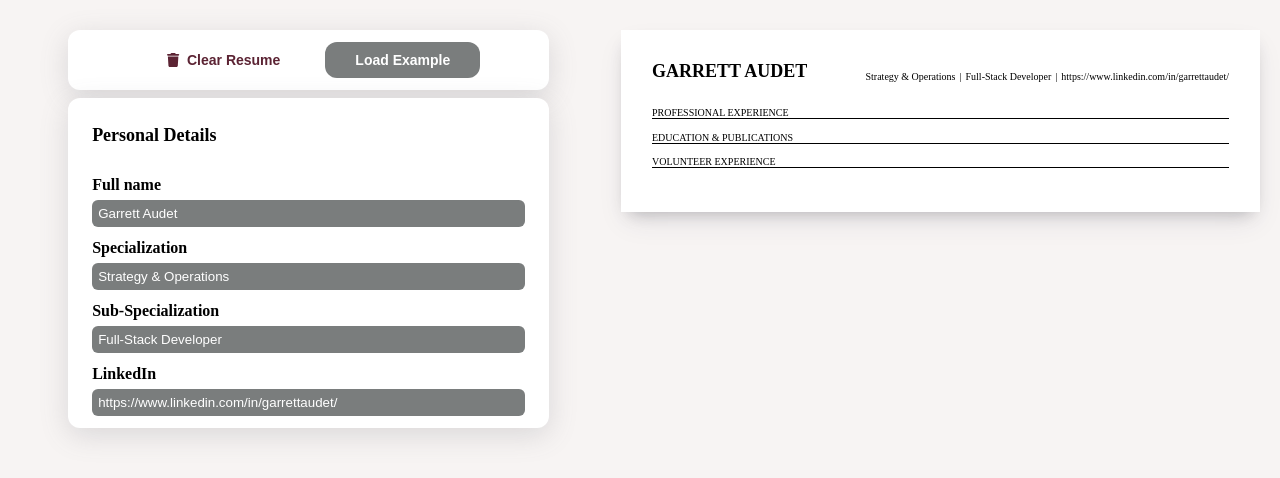
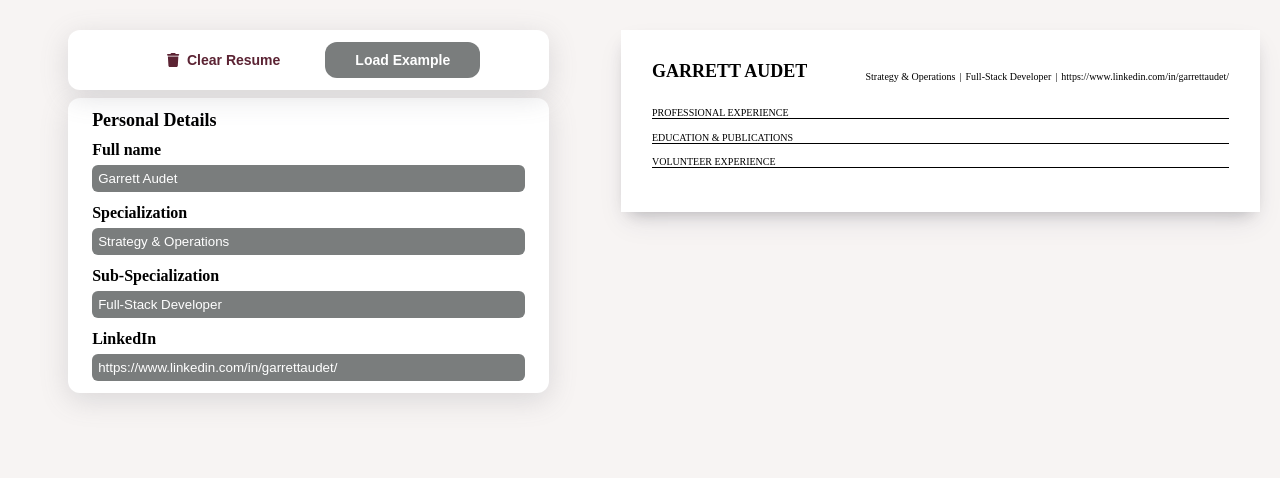
Before and after one commit to GarrettAudet/CV-Generator, a React (Create React App) app: page / in a window 1280 px wide. Shown: the top 478 px of the page. Built offline with nearby package versions, Linux system fonts and the light colour scheme.

Commit message:
Added components in fin file structure for left side

```diff
--- a/src/components/LeftSide/Option/selectOption.css
+++ b/src/components/LeftSide/Option/selectOption.css
@@ -7,6 +7,7 @@
     box-shadow: 0 7px 29px 0 hsla(240, 5%, 41%, .2);
     gap: 15px;
     padding: 12px 24px;
+    position: sticky;
 }
 
 .buttonLoader,
--- a/src/components/LeftSide/PersonalDetails/PersonalDetails.css
+++ b/src/components/LeftSide/PersonalDetails/PersonalDetails.css
@@ -5,13 +5,14 @@
     background-color: #fff;
     box-shadow: 0 7px 29px 0 hsla(240, 5%, 41%, .2);
     border-radius: 12px;
-    gap: 15px;
+    gap: 10px;
     padding: 12px 24px;
 }
 
 .title {
     font-size: 18px;
-    font-weight: bold;
+    font-weight: bolder;
+    margin: 0px 0px;
 }
 
 .personalInput {
```
Also changed, not shown: src/components/Awards/Awards.css (added), src/components/Awards/Awards.js (added), src/components/Education/Education.css (added), src/components/Education/Education.js (added), src/components/LeftSide/WorkExperience/Experience.css (added), src/components/LeftSide/WorkExperience/Experience.js (added).
